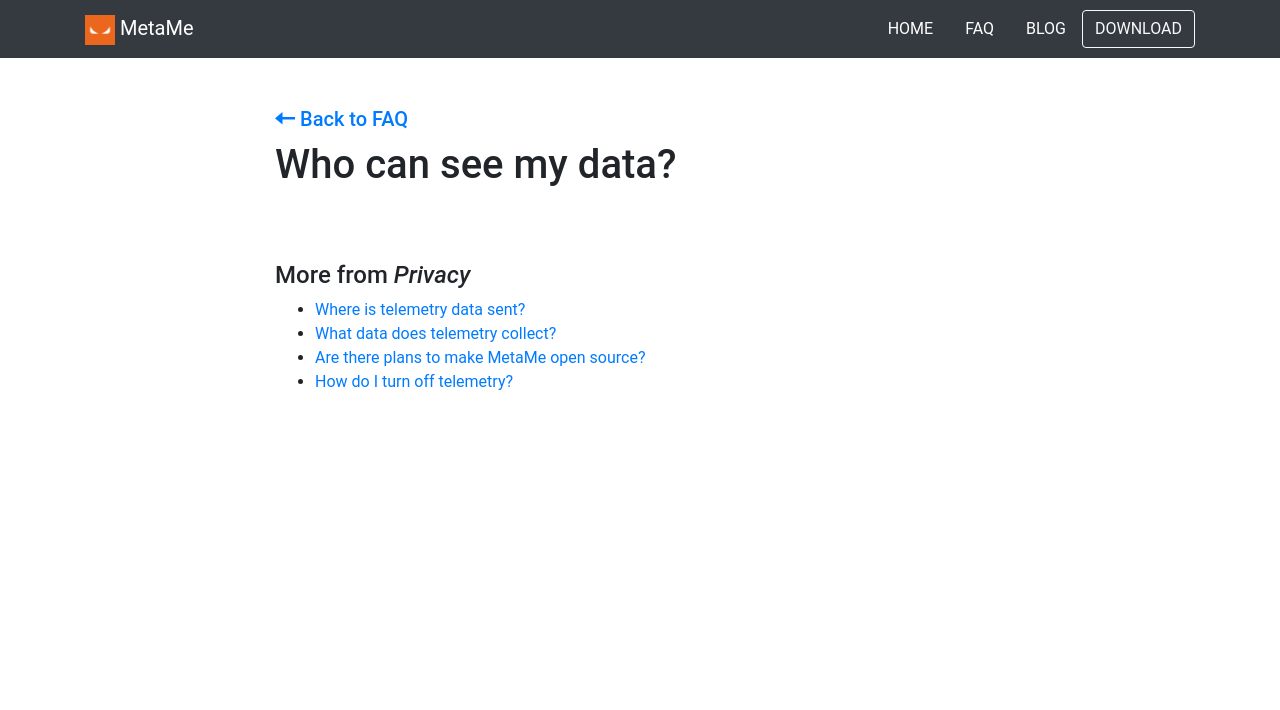
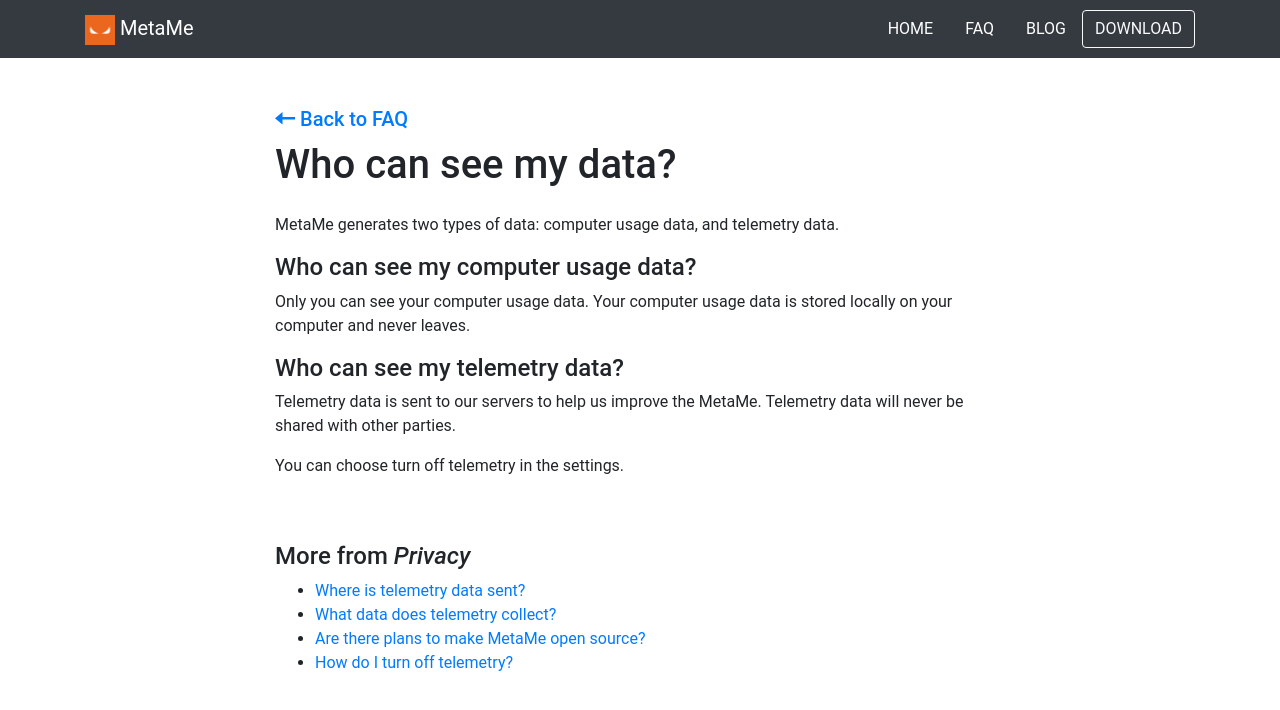
Before and after one commit to meta-me/metame-website, a Jekyll site: the page built from help/_posts/2019-10-15-who-can-see-my-data.md, in a window 1280 px wide. Shown: the top 710 px of the page. Built offline with Jekyll 4.4.1, drawn with Linux system fonts in a browser that asks for light colours.

Commit message:
Minor copy changes

```diff
--- a/help/_posts/2019-10-15-who-can-see-my-data.md
+++ b/help/_posts/2019-10-15-who-can-see-my-data.md
@@ -3,3 +3,13 @@
 title: Who can see my data?
 section: Privacy
 ---
+
+MetaMe generates two types of data: computer usage data, and telemetry data.
+
+#### Who can see my computer usage data?
+Only you can see your computer usage data. Your computer usage data is stored locally on your computer and never leaves.
+
+#### Who can see my telemetry data?
+Telemetry data is sent to our servers to help us improve the MetaMe. Telemetry data will never be shared with other parties.
+
+You can choose turn off telemetry in the settings.
```
Also changed, not shown: help/_posts/2019-10-15-how-does-metame-store-my-data.md (added, +9 -0 lines), help/_posts/2019-10-15-what-data-does-telemetry-collect.md (+1 -1 lines), help/_posts/2019-10-15-where-does-metame-store-my-data.md (deleted, +0 -5 lines).
